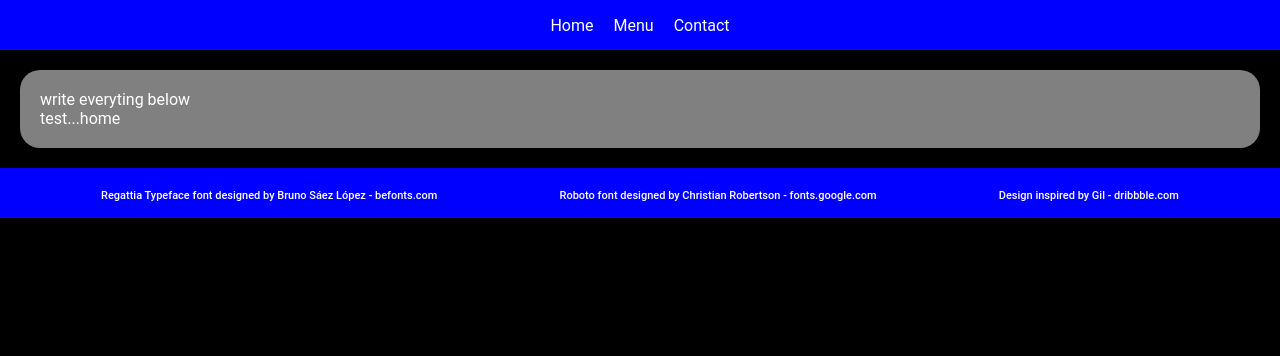
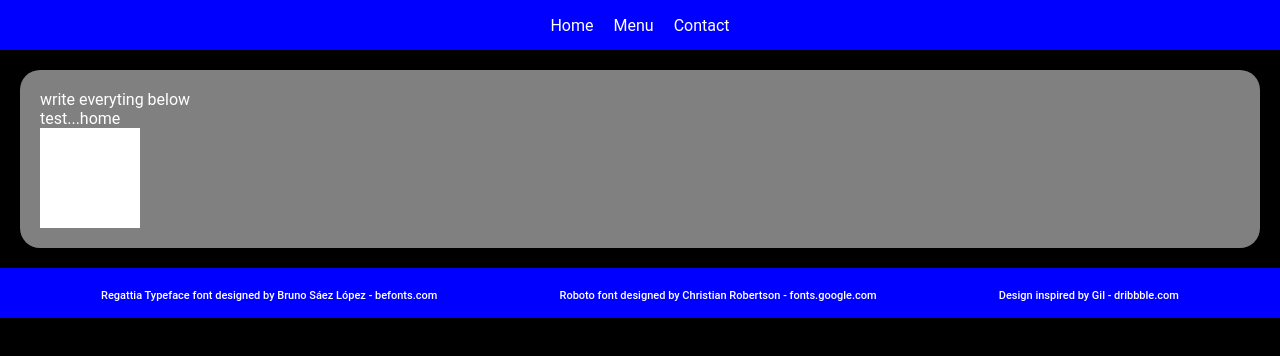
Before and after one commit to novanAfnd/Restaurant_Page, a website built with webpack: page dist/index.html in a window 1280 px wide. Built offline with nearby package versions, Linux system fonts and the light colour scheme.

Commit message:
Add home content

```diff
--- a/src/contact.js
+++ b/src/contact.js
@@ -4,6 +4,4 @@ contactContentContainer.textContent = "test...contact";
 
 export function contactActive() {
   content.appendChild(contactContentContainer);
-
-  contactContentContainer.style.display = "block";
 }
--- a/src/home.js
+++ b/src/home.js
@@ -2,10 +2,13 @@ const homeContentContainer = document.createElement("div");
 homeContentContainer.className = "home_content_container";
 homeContentContainer.textContent = "test...home";
 
+const homeContentTitle = document.createElement("div");
+homeContentTitle.className = "content_title";
+homeContentTitle.textContent = "Home title";
+
 export function homeActive() {
   content.appendChild(homeContentContainer);
-
-  homeContentContainer.style.display = "block";
+  homeContentContainer.appendChild(homeContentTitle);
 }
 
 //... kita mengambil element dengan id "content", karena element dengan id "content" juga memiliki nama class "content"
--- a/src/main.js
+++ b/src/main.js
@@ -59,7 +59,7 @@ for (var i = 0; i < headerBtn.length; i++) {
 
     // jika home button active, maka add home_content_container-active
     if (this.id == "home") {
-      console.log("home");
+      console.log("home succesfuly called");
       homeContent.style.display = "block";
       menuContent.style.display = "none";
       contactContent.style.display = "none";
@@ -67,7 +67,7 @@ for (var i = 0; i < headerBtn.length; i++) {
       // panggil function home
       //homeContent.style.display = "blok";
     } else if (this.id == "menu") {
-      console.log("menu");
+      console.log("menu succesfuly called");
       homeContent.style.display = "none";
       menuContent.style.display = "block";
       contactContent.style.display = "none";
@@ -75,7 +75,7 @@ for (var i = 0; i < headerBtn.length; i++) {
       // panggil function menu
       //menuContent.style.display = "blok";
     } else if (this.id == "contact") {
-      console.log("contact");
+      console.log("contact succesfuly called");
       homeContent.style.display = "none";
       menuContent.style.display = "none";
       contactContent.style.display = "block";
@@ -87,7 +87,7 @@ for (var i = 0; i < headerBtn.length; i++) {
 
     // test
     //console.log(current.length);
-    console.log(this.id);
+    //console.log(this.id);
     //console.log(homeContent);
   });
 }
@@ -101,15 +101,18 @@ content.textContent = "write everyting below";
 
 document.body.appendChild(content);
 
-// must call this first then get element
+// panggil fungsi ini dulu
 homeActive();
 menuActive();
 contactActive();
 
+// setelah fungsi dipanggil maka masing-masing elemen konten akan muncul
 const homeContent = document.querySelector(".home_content_container");
 const menuContent = document.querySelector(".menu_content_container");
 const contactContent = document.querySelector(".contact_content_container");
 
+// baru kita tetapkan mau dimunculkan apa tidak
+homeContent.style.display = "block";
 menuContent.style.display = "none";
 contactContent.style.display = "none";
 
--- a/src/menu.js
+++ b/src/menu.js
@@ -4,6 +4,4 @@ menuContentContainer.textContent = "test...menu";
 
 export function menuActive() {
   content.appendChild(menuContentContainer);
-
-  menuContentContainer.style.display = "block";
 }
--- a/src/style.css
+++ b/src/style.css
@@ -63,8 +63,10 @@ body {
   display: none;
 }
 
-/*
 .content_title {
+  background-color: white;
+  width: 100px;
+  height: 100px;
 }
 
 .content_header {
@@ -75,7 +77,6 @@ body {
 
 .content_location {
 }
- */
 
 /* Content for menu */
 .menu_content_container {
```
Also changed, not shown: dist/contact.js, dist/home.js, dist/main.js, dist/menu.js.
